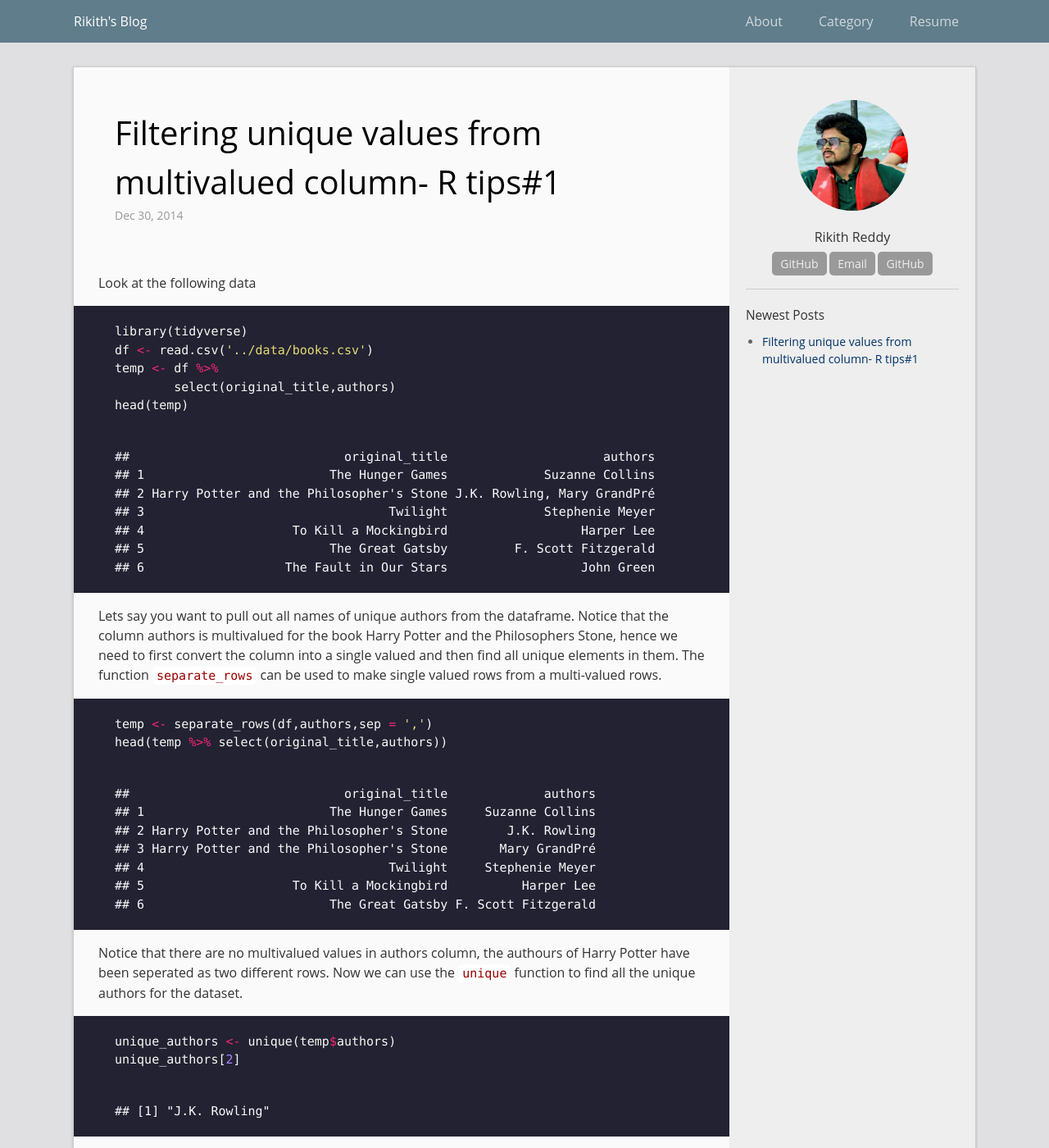
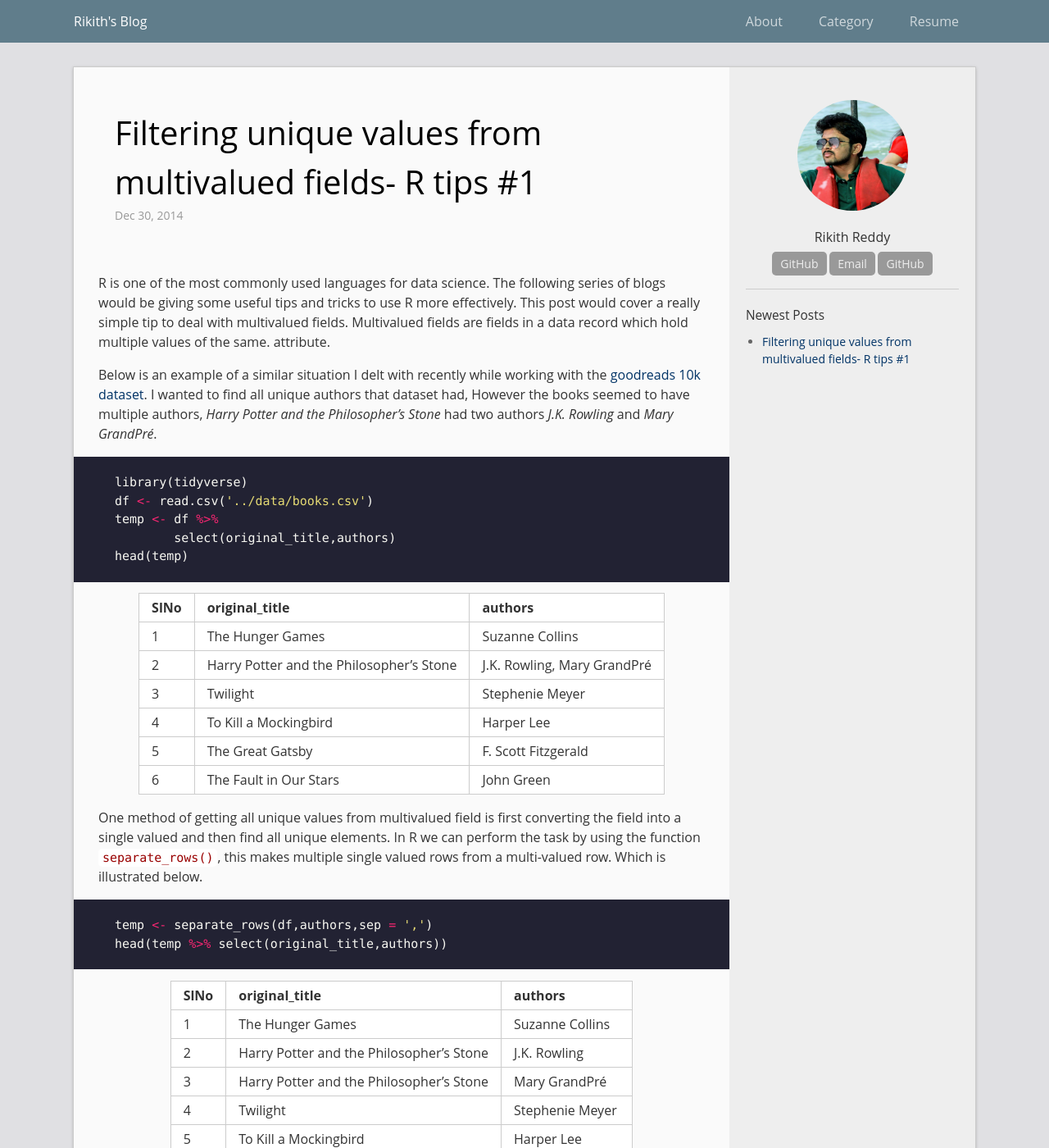
Before and after one commit to rikithreddy/rikithreddy.github.io, a Jekyll site: the page built from _posts/2018-12-09-R-tips-1.md, in a window 1280 px wide and 1400 px high. Shown: the whole window at 82% size. Built offline with Jekyll 4.4.1, drawn with Linux system fonts in a browser that asks for light colours; some of the changed text lies outside the part shown.

Commit message:
edited post

````diff
--- a/_posts/2018-12-09-R-tips-1.md
+++ b/_posts/2018-12-09-R-tips-1.md
@@ -1,13 +1,15 @@
 ---
 layout: post
-title:  "Filtering unique values from multivalued column- R tips#1"
+title:  "Filtering unique values from multivalued fields- R tips #1"
 date:   2014-12-30 09:00:13
 categories: R
-permalink: /R/tips1
+permalink: /R/tips/1
 ---
 
+R is one of the most commonly used languages for data science. The following series of blogs would be giving some useful tips and tricks to use R more effectively. This post would cover a really simple tip to deal with multivalued fields. Multivalued fields are fields in a data record which hold multiple values of the same.
+attribute.
 
-Look at the following data
+Below is an example of a similar situation I delt with recently while working with the [goodreads 10k dataset](https://github.com/zygmuntz/goodbooks-10k). I wanted to find all unique authors that dataset had, However the books seemed to have multiple authors, *Harry Potter and the Philosopher's Stone* had two authors *J.K. Rowling* and *Mary GrandPré*.
 
 ``` r
 library(tidyverse)
@@ -20,13 +22,13 @@ head(temp)
 
 
 
-    ##                             original_title                     authors
-    ## 1                         The Hunger Games             Suzanne Collins
-    ## 2 Harry Potter and the Philosopher's Stone J.K. Rowling, Mary GrandPré
-    ## 3                                 Twilight             Stephenie Meyer
-    ## 4                    To Kill a Mockingbird                  Harper Lee
-    ## 5                         The Great Gatsby         F. Scott Fitzgerald
-    ## 6                   The Fault in Our Stars                  John Green
+| **SlNo**  |                       **original_title** |                     **authors** |
+| 1 |                         The Hunger Games  |            Suzanne Collins |
+| 2 | Harry Potter and the Philosopher's Stone | J.K. Rowling, Mary GrandPré |
+| 3 |                                Twilight  |           Stephenie Meyer |
+| 4 |                    To Kill a Mockingbird |                 Harper Lee |
+| 5 |                        The Great Gatsby  |       F. Scott Fitzgerald |
+| 6 |                  The Fault in Our Stars  |                John Green |
 
 
 
@@ -34,49 +36,45 @@ head(temp)
 
 
 
-Lets say you want to pull out all names of unique authors from the dataframe. Notice that the column authors is multivalued for the book Harry Potter and the Philosophers Stone, hence we need to first convert the column into a single valued and then find all unique elements in them. The function `separate_rows` can be used to make single valued rows from a multi-valued rows.
+One method of getting all unique values from multivalued field is first converting the field into a single valued and then find all unique elements. In R we can perform the task by using the function `separate_rows()`, this makes multiple single valued rows from a multi-valued row. Which is illustrated below.
 
 ``` r
 temp <- separate_rows(df,authors,sep = ',')
 head(temp %>% select(original_title,authors))
 ```
 
-    ##                             original_title             authors
-    ## 1                         The Hunger Games     Suzanne Collins
-    ## 2 Harry Potter and the Philosopher's Stone        J.K. Rowling
-    ## 3 Harry Potter and the Philosopher's Stone       Mary GrandPré
-    ## 4                                 Twilight     Stephenie Meyer
-    ## 5                    To Kill a Mockingbird          Harper Lee
-    ## 6                         The Great Gatsby F. Scott Fitzgerald
+| **SlNo**  |                       **original_title** |                     **authors** |
+| 1          |               The Hunger Games  |   Suzanne Collins |
+| 2 | Harry Potter and the Philosopher's Stone |       J.K. Rowling |
+| 3 | Harry Potter and the Philosopher's Stone |     Mary GrandPré |
+| 4 |                                Twilight  |   Stephenie Meyer |
+| 5 |                   To Kill a Mockingbird  |        Harper Lee |
+| 6 |                        The Great Gatsby | F. Scott Fitzgerald |
 
-Notice that there are no multivalued values in authors column, the authours of Harry Potter have been seperated as two different rows. Now we can use the `unique` function to find all the unique authors for the dataset.
-
+Now that the multivalued field have been converted into single valued field we can apply the `unique()` function in R to find all the unique values for a vector.
 ``` r
 unique_authors <- unique(temp$authors)
 unique_authors[2]
 ```
 
+```
     ## [1] "J.K. Rowling"
+```
 
-Further performing operations like finding all books of the author
-
+Now that we have a list of unique authors we can perform other tasks like finding all books the author wrote.
 ``` r
 df %>%
   filter(grepl(unique_authors[2], authors)) %>%
   select(authors,original_title) %>% head()
 ```
 
-    ##                                   authors
-    ## 1             J.K. Rowling, Mary GrandPré
-    ## 2 J.K. Rowling, Mary GrandPré, Rufus Beck
-    ## 3             J.K. Rowling, Mary GrandPré
-    ## 4             J.K. Rowling, Mary GrandPré
-    ## 5             J.K. Rowling, Mary GrandPré
-    ## 6             J.K. Rowling, Mary GrandPré
-    ##                              original_title
-    ## 1  Harry Potter and the Philosopher's Stone
-    ## 2  Harry Potter and the Prisoner of Azkaban
-    ## 3 Harry Potter and the Order of the Phoenix
-    ## 4   Harry Potter and the Chamber of Secrets
-    ## 5       Harry Potter and the Goblet of Fire
-    ## 6      Harry Potter and the Deathly Hallows
+| **SlNo** |                                   authors | **original_title** |
+| 1 |             J.K. Rowling, Mary GrandPré | Harry Potter and the Philosopher's Stone |
+| 2 | J.K. Rowling, Mary GrandPré, Rufus Beck | Harry Potter and the Prisoner of Azkaban |
+| 3  |            J.K. Rowling, Mary GrandPré | Harry Potter and the Order of the Phoenix |
+| 4   |           J.K. Rowling, Mary GrandPré | Harry Potter and the Chamber of Secrets |
+| 5    |          J.K. Rowling, Mary GrandPré | Harry Potter and the Goblet of Fire |
+| 6     |         J.K. Rowling, Mary GrandPré | Harry Potter and the Deathly Hallows |
+
+
+You can find more such applications in my [Analytics App](https://github.com/rikithreddy/bookrecommender) for Good Reads Dataset in Shiny-R.
````
